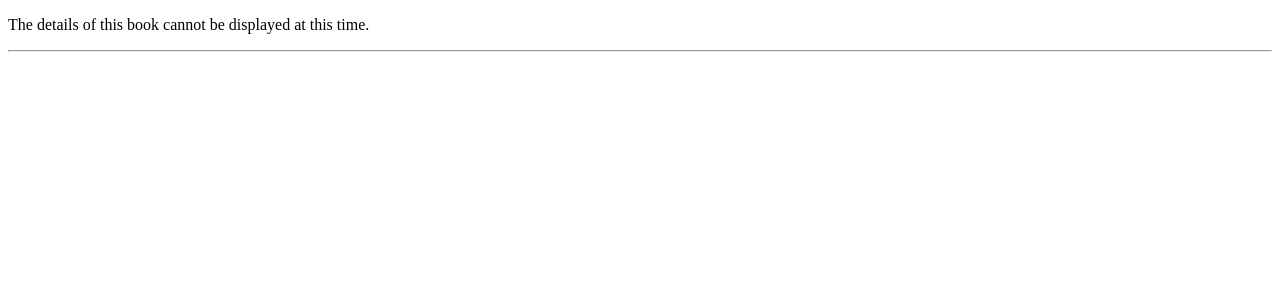
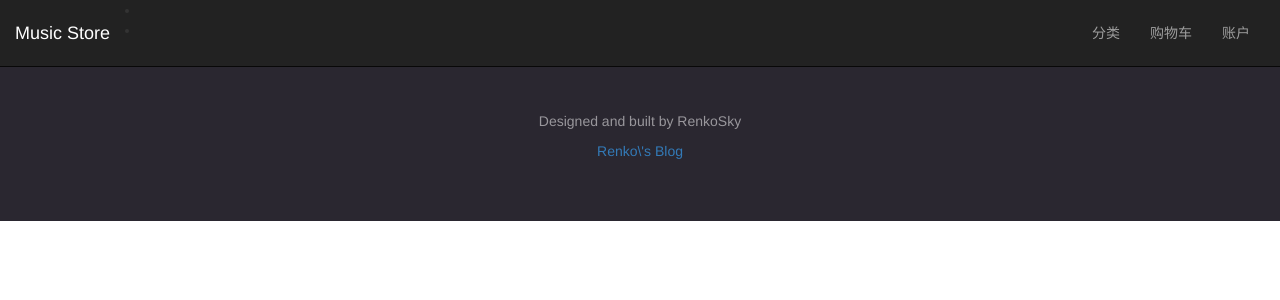
Before and after one commit to Renkosky/Music-Store, a PHP site: page /musicStore/show_album.php?isbn=1 in a window 1280 px wide. Shown: the top 300 px of the page. Run offline with PHP 8.4, Linux system fonts and the light colour scheme; data that the repository does not hold is empty.

Commit message:
6-24-1增添一部分样式

```diff
--- /dev/null
+++ b/css/csscatgories.css
@@ -0,0 +1,15 @@
+.wrap{
+  display: block;
+  min-height: 700px;
+  margin: 66px 20% 10% 20% ;
+  padding-top: 10%;
+}
+
+.catgories-title{
+  padding-bottom: 5%;
+  border-bottom: 2px solid rgb(52, 176, 217);
+  font-size: 30px;
+}
+.catgories-content{
+  padding-top: 10%;
+}
--- a/css/store.css
+++ b/css/store.css
@@ -53,6 +53,7 @@
   background-color: rgb(255, 255, 255);
 }
 .bs-footer{
+  bottom:0px;
   padding-top: 50px;
   padding-bottom: 50px;
   margin-top: 20px;
@@ -62,6 +63,7 @@
 }
 .formarea{
     margin: 0 20% 10% 20%;
+    min-height: 700px;
 }
 .formtext{
   padding: 50px 10px 10px 10px;
--- a/newindex2.html
+++ b/newindex2.html
@@ -49,7 +49,7 @@
             </div>
         </div>
     </div>
-    <footer class="bs-footer">
+    <footer class="bs-footer ">
         <div class="container">
             <p>Designed and built by RenkoSky</p>
             <p><a href="https://renkosky.github.io/">
--- a/php/output_fns.php
+++ b/php/output_fns.php
@@ -2,7 +2,7 @@
 function do_html_URL($url, $name) {
   // output URL as link and br
 
-  echo ""?><br /><a href="<?php echo $url;?>"><?php echo $name;?></a><br />
+  echo ""?><a href="<?php echo $url;?>"  class="list-group-item" ><?php echo $name;?></a>
 <?php
 }
 /*
@@ -14,15 +14,16 @@ function display_categories($cate_array){
   if (!is_array($cate_array)) {
     echo "<p>现在没目录</p>";
     return ;
-    echo "<ul>";
+
   }
+  echo "<div class=\"list-group\">";
   foreach ($cate_array as $row) {
     $url = "show_cat.php?catid=".$row['catid'];
     $tite = $row['catname'];
     do_html_URL($url,$tite);
-    echo "</li>";
+
   }
-  echo "</ul>";
+   echo "</div>";
  }
 
  /*
@@ -84,4 +85,69 @@ function display_categories($cate_array){
        }
        echo "<hr/>";
  }
+ function do_html_header(){?>
+   <!DOCTYPE html>
+   <html lang="zh-CN">
+   <head>
+       <meta charset="utf-8">
+       <meta http-equiv="X-UA-Compatible" content="IE=edge">
+       <meta name="viewport" content="width=device-width, initial-scale=1">
+       <title>MusicStore</title>
+
+       <!-- Bootstrap -->
+       <link href="../css/bootstrap.min.css" rel="stylesheet">
+       <link href="../css/store.css" rel="stylesheet">
+       <link rel="stylesheet" href=".././css/csscatgories.css">
+       <!--[if lt IE 9]>
+         <script src="https://cdn.bootcss.com/html5shiv/3.7.3/html5shiv.min.js"></script>
+         <script src="https://cdn.bootcss.com/respond.js/1.4.2/respond.min.js"></script>
+       <![endif]-->
+   </head>
+   <body>
+      <nav class="navbar navbar-inverse navbar-fixed-top" style="margin-bottom:0px; border-radius:0px" role="navigation">
+           <div class="container-fluid " style="height:66px">
+               <div class="navbar-header">
+                   <button type="button" class="navbar-toggle" data-toggle="collapse" data-target="#example-navbar-collapse">
+                 <span class="sr-only">切换导航</span>
+                 <span class="icon-bar"></span>
+                 <span class="icon-bar"></span>
+                 <span class="icon-bar"></span>
+             </button>
+                   <li><a class="navbar-brand brand" href="../storeapp.html">Music Store</a>
+                       <li>
+               </div>
+               <div class="navbar-right collapse navbar-collapse  navbar-inverse" id="example-navbar-collapse">
+                   <ul class="nav navbar-nav">
+                       <li><a href="#">分类</a></li>
+                       <li><a href="#">购物车</a></li>
+                       <li><a href="#">账户</a> </li>
+                   </ul>
+               </div>
+           </div>
+       </nav>
+<?php
+ }
+function do_html_footer()
+{?>
+  <footer class="bs-footer">
+    <div class="container">
+
+      <p>Designed and built by RenkoSky</p>
+      <p><a href="https://renkosky.github.io/">
+        Renko\'s Blog</a>
+  </p>
+    </div>
+  </footer>
+
+          <!-- jQuery (necessary for Bootstrap\'s JavaScript plugins) -->
+          <script src="https://cdn.bootcss.com/jquery/1.12.4/jquery.min.js"></script>
+          <!-- Include all compiled plugins (below), or include individual files as needed -->
+          <script src="../js/jquery-3.1.0.min.js" charset="utf-8"></script>
+          <script src="../js/bootstrap.min.js"></script>
+          <script src="../js/bootstrap.js"></script>
+  </body>
+
+  </html>
+  <?php
+}
  ?>
--- a/php/show_album.php
+++ b/php/show_album.php
@@ -7,11 +7,13 @@
   <body>
     <?php
     include_once 'album_fns.php';
+    include_once 'output_fns.php';
     session_start();
+    do_html_header();
     $isbn = $_GET['isbn'];
     $album_detail =get_album_details($isbn);
     display_albums_details($album_detail);
-
+    do_html_footer();
 
 
     ?>
```
Also changed, not shown: css/cssindex.css (+7 -7 lines), php/index.php (+31 -17 lines), php/show_cat.php (+4 -12 lines).
